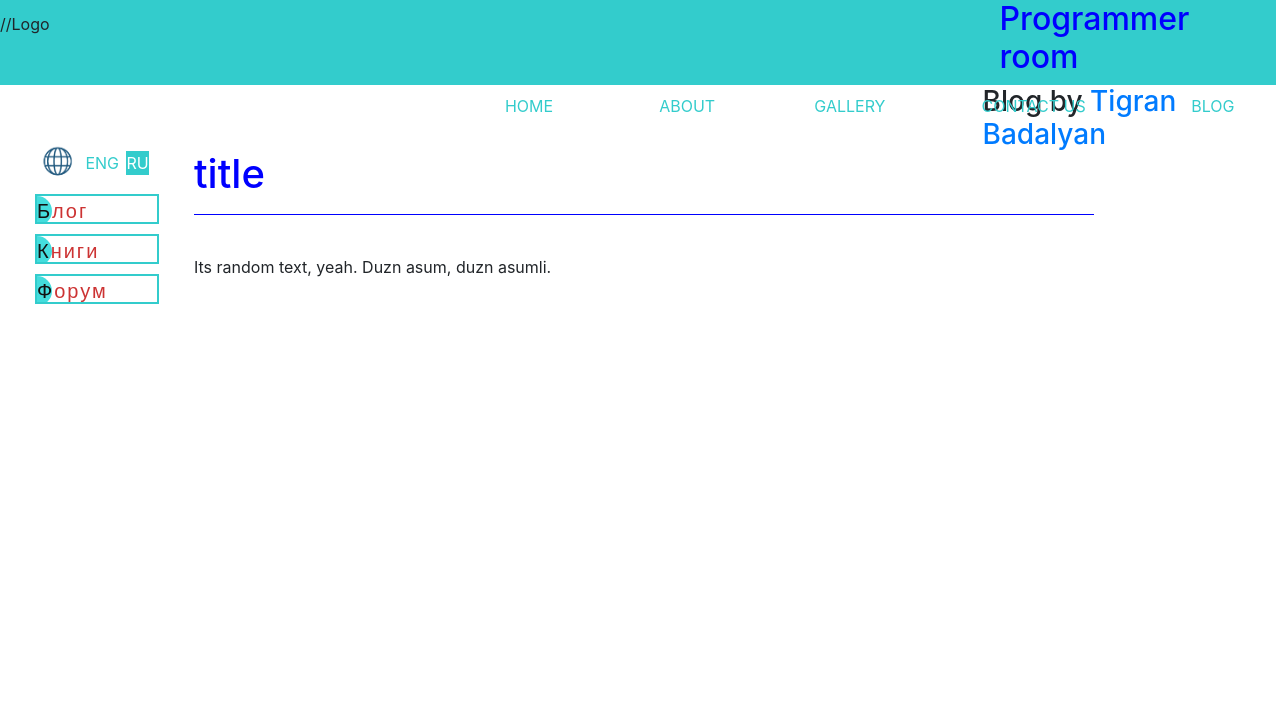
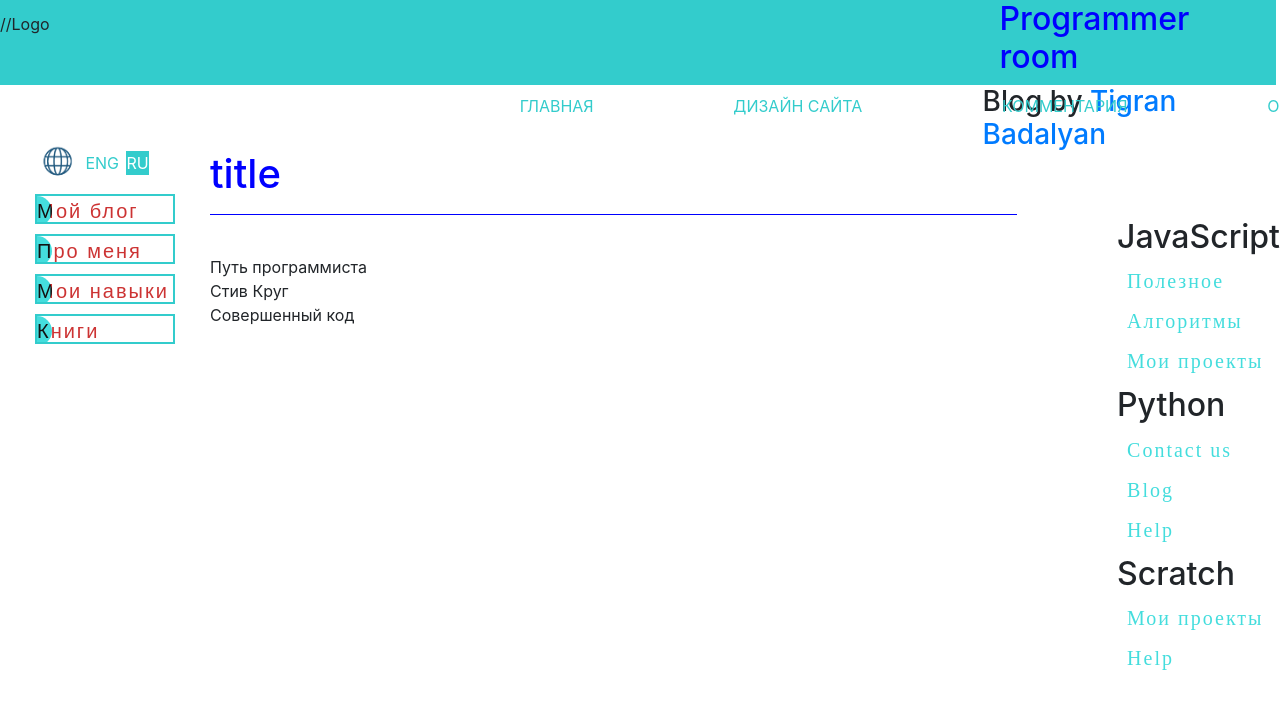
Before and after one commit to armTIGRAN/Programmer-room-, a website: page public/index.html in a window 1280 px wide. Both pictures are taken after a click on the item "Книги". Shown: the top 708 px of the page. Drawn offline with nearby package versions, Linux system fonts and the light colour scheme.

Commit message:
update 1

```diff
--- a/package.json
+++ b/package.json
@@ -22,6 +22,8 @@
   },
   "homepage": "https://github.com/armTIGRAN/Programmer-room-#readme",
   "dependencies": {
-    "express": "^4.17.1"
+    "@frangiskos/mssql": "^0.1.2",
+    "express": "^4.17.1",
+    "mysql": "^2.18.1"
   }
 }
--- /dev/null
+++ b/public/content.js
@@ -0,0 +1,25 @@
+//TOP MENU
+localStorage["language"]=="eng" ? document.getElementById("Home").innerHTML="Home" : document.getElementById("Home").innerHTML="Главная";
+localStorage["language"]=="eng" ? document.getElementById("SiteDesign").innerHTML="Site Design" : document.getElementById("SiteDesign").innerHTML="Дизайн сайта";
+localStorage["language"]=="eng" ? document.getElementById("Comments").innerHTML="Comments" : document.getElementById("Comments").innerHTML="Комментария";
+localStorage["language"]=="eng" ? document.getElementById("Updates").innerHTML="Updates" : document.getElementById("Updates").innerHTML="Обновления";
+// localStorage["language"]=="eng" ? document.getElementById("Contacts").innerHTML="Contacts" : document.getElementById("Contacts").innerHTML="Контакты";
+
+
+//LEFT MENU
+localStorage["language"]=="eng" ? document.getElementById("About").innerHTML="About me" : document.getElementById("About").innerHTML="Про меня";
+localStorage["language"]=="eng" ? document.getElementById("Blog").innerHTML="My Blog" : document.getElementById("Blog").innerHTML="Мой блог";
+localStorage["language"]=="eng" ? document.getElementById("Skills").innerHTML="My skills" : document.getElementById("Skills").innerHTML="Мои навыки";
+localStorage["language"]=="eng" ? document.getElementById("Books").innerHTML="Books" : document.getElementById("Books").innerHTML="Книги";
+// localStorage["language"]=="eng" ? document.getElementById("Forum").innerHTML="Forum" : document.getElementById("Forum").innerHTML="Форум";
+
+
+//RIGHT MENU
+
+//Javascript
+localStorage["language"]=="eng" ? document.getElementById("Useful").innerHTML="Useful" : document.getElementById("Useful").innerHTML="Полезное";
+localStorage["language"]=="eng" ? document.getElementById("Algorithms").innerHTML="Algorithms" : document.getElementById("Algorithms").innerHTML="Алгоритмы";
+localStorage["language"]=="eng" ? document.getElementById("JSProjects").innerHTML="My projects" : document.getElementById("JSProjects").innerHTML="Мои проекты";
+
+//Scratch
+localStorage["language"]=="eng" ? document.getElementById("ScrProjects").innerHTML="My projects" : document.getElementById("ScrProjects").innerHTML="Мои проекты";
--- a/public/index.html
+++ b/public/index.html
@@ -1,48 +1,40 @@
 <!DOCTYPE html>
+
 <html lang="en">
-
-
     <head>
         <title>Programmer room</title>
         <meta name="viewport" content="width=device-width, initial-scale=1, shrink-to-fit=no">
         <meta charset="utf8">
-</head>
-    <body>
+
         <link rel="icon" href="http://127.0.0.1/favicon.ico" type="image/x-icon">
         <link rel="shortcut icon" href="http://127.0.0.1/favicon.ico" type="image/x-icon">
         <link rel="stylesheet" href="style.css">
         <link rel="stylesheet" href="https://stackpath.bootstrapcdn.com/bootstrap/4.4.1/css/bootstrap.min.css" integrity="sha384-Vkoo8x4CGsO3+Hhxv8T/Q5PaXtkKtu6ug5TOeNV6gBiFeWPGFN9MuhOf23Q9Ifjh" crossorigin="anonymous">
+    </head>
 
-
-
-        <div class="main"  >
-            <div class="header"  >
+    <body>
+        <header>
             <div  class="logo"  >
                 //Logo
             </div>
 
-                <div  class="siteName" >
-
+            <hgroup  class="siteName">
                 <h2 style="color:blue">Programmer room</h2>
                 <h3 style=" margin-top: 6px; margin-left: -17px; "> Blog by <a href=""> Tigran Badalyan</a> </h3>
-
-                </div>
-            </div>
+            </hgroup>
+        </header>
 
         <div class="menuHeader" >
             <ul>
-                    <li>Home</li>
-                    <li>About</li>
-                    <li>Gallery</li>
-                    <li>Contact us</li>
-                    <li>Blog</li>
-                    <li>Help</li>
+                <li id="Home"></li>
+                <li id="SiteDesign"></li>
+                <li id="Comments"></li>
+                <li id="Updates"></li>
             </ul>
         </div>
 
         <div class="body">
-                <div class="leftMenu">
-
+            <aside class="leftMenu">
                 <div class="language">
                     <ul>
                         <img style="width: 50px; margin-left:8px;" src="images/language.png" >
@@ -53,30 +45,51 @@
 
                 <nav style="margin-top: -20px">
                     <ul>
-                          <li ><span id="blog"></span></li>
-                          <li><span  id="books"></span></li>
-                          <li><span id="forum"></span></li>
+                        <li><span id="Blog"></span></li>
+                        <li><span id="About"></span></li>
+                        <li><span id="Skills"></span></li>
+                        <li onclick="Books()"><span id="Books"></span></li>
                     </ul>
                 </nav>
-                </div>
+            </aside>
 
             <div class="content">
                 <h1 style="color:blue">title</h1>
                 <hr style="border-top: 1px solid blue;">
                 <br>
-                    <p>Its random text, yeah. Duzn asum, duzn asumli.</p>
+                <section id="PageContent">
+
+                </section>
+            </div>
+
+            <aside class="rightMenu">
+                <br> <br>
+                    <ul>
+                        <h2 style="padding-left: -50px;">JavaScript</h2>
+                        <li id="Useful"></li>
+                        <li id="Algorithms"></li>
+                        <li id="JSProjects"></li>
+                        <h2 style="padding-left: -50px;">Python</h2>
+                        <li>Contact us</li>
+                        <li>Blog</li>
+                        <li>Help</li>
+                        <h2 style="padding-left: -50px;">Scratch</h2>
+                        <li id="ScrProjects"></li>
+                        <li>Help</li>
+                    </ul>
+            </aside>
         </div>
     </div>
 
 
-            </div>
-        </div>
-
     </body>
     <script src="https://code.jquery.com/jquery-3.4.1.slim.min.js" integrity="sha384-J6qa4849blE2+poT4WnyKhv5vZF5SrPo0iEjwBvKU7imGFAV0wwj1yYfoRSJoZ+n" crossorigin="anonymous"></script>
-    <script src="https://cdn.jsdelivr.net/npm/popper.js@1.16.0/dist/umd/popper.min.js" integrity="sha384-Q6E9RHvbIyZFJoft+2mJbHaEWldlvI9IOYy5n3zV9zzTtmI3UksdQRVvoxMfooAo" crossorigin="anonymous"></script>
+    <!-- <script src="https://cdn.jsdelivr.net/npm/popper.js@1.16.0/dist/umd/popper.min.js" integrity="sha384-Q6E9RHvbIyZFJoft+2mJbHaEWldlvI9IOYy5n3zV9zzTtmI3UksdQRVvoxMfooAo" crossorigin="anonymous"></script> -->
     <script src="https://stackpath.bootstrapcdn.com/bootstrap/4.4.1/js/bootstrap.min.js" integrity="sha384-wfSDF2E50Y2D1uUdj0O3uMBJnjuUD4Ih7YwaYd1iqfktj0Uod8GCExl3Og8ifwB6" crossorigin="anonymous"></script>
     <script type="text/javascript" src="script.js"></script>
+    <script type="text/javascript" src="content.js"></script>
+    <script type="text/javascript" src="pages.js"></script>
+
 
 
 </html>
--- /dev/null
+++ b/public/pages.js
@@ -0,0 +1,13 @@
+var content = document.getElementById("PageContent");
+var books=[];
+
+books[0]="Путь программиста"
+books[1]="Стив Круг"
+books[2]="Совершенный код"
+
+function Books(){
+    content.innerHTML="";
+    for(i=0; i<books.length; i++){
+        content.innerHTML+="<article>" + books[i] + "</article>"
+    }
+}
--- a/public/script.js
+++ b/public/script.js
@@ -14,8 +14,3 @@ function changeLanguage(lng){
     localStorage["language"] = lng;
     location.reload();
 }
-
-
-localStorage["language"]=="eng" ? document.getElementById("blog").innerHTML="Blog" : document.getElementById("blog").innerHTML="Блог";
-localStorage["language"]=="eng" ? document.getElementById("books").innerHTML="Books" : document.getElementById("books").innerHTML="Книги";
-localStorage["language"]=="eng" ? document.getElementById("forum").innerHTML="Forum" : document.getElementById("forum").innerHTML="Форум";
--- a/public/style.css
+++ b/public/style.css
@@ -1,4 +1,18 @@
-.header{
+*{
+  margin: 0;
+  padding: 0;
+  list-style-type: none;
+}
+
+header, section, footer, aside, nav, article, figure, figcaption, hgroup{
+  display: block;
+}
+
+body{
+  text-align: center;
+}
+
+header{
   width:99.7%;
   height:85px;
   background-color: rgb(51, 204, 204);
@@ -19,12 +33,6 @@
 
 .body{
   margin-top: -30px;
-}
-
-* {
-	margin: 0;
-	padding: 0;
-	list-style-type: none;
 }
 
 .menuHeader ul{
@@ -87,7 +95,7 @@
 font-family: sans-serif;
 border: 2px solid rgb(51, 204, 204);
 letter-spacing: 0.1em;
-	width: 6.2em;
+width: 7em;
 height: 1.5em;
 line-height: 1.5em;
 position: relative;
@@ -113,6 +121,34 @@
 .leftMenu nav ul li:hover::before {
   transform: scale(7);
 }
+
+
+.rightMenu{
+  padding-left: 100px;
+  display:table-cell;
+  height:auto;
+}
+.rightMenu li{
+  color:rgb(68, 221, 221);
+}
+.rightMenu li {
+	font-size: 20px;
+	font-family: serif;
+	letter-spacing: 0.1em;
+	height: 1.5em;
+	line-height: 1.em;
+	position: relative;
+	overflow: hidden;
+	margin: 0.5em;
+	cursor: pointer;
+}
+.rightMenu li:hover{
+  border:1px solid rgb(68, 221, 221);
+  border-top: none;
+  border-left: none;
+  border-right: none;
+}
+
 
 .content{
   display: table-cell;
```
Also changed, not shown: index.js (+72 -16 lines), 1 other file. Lines whose indentation alone changed are shown as unchanged.
